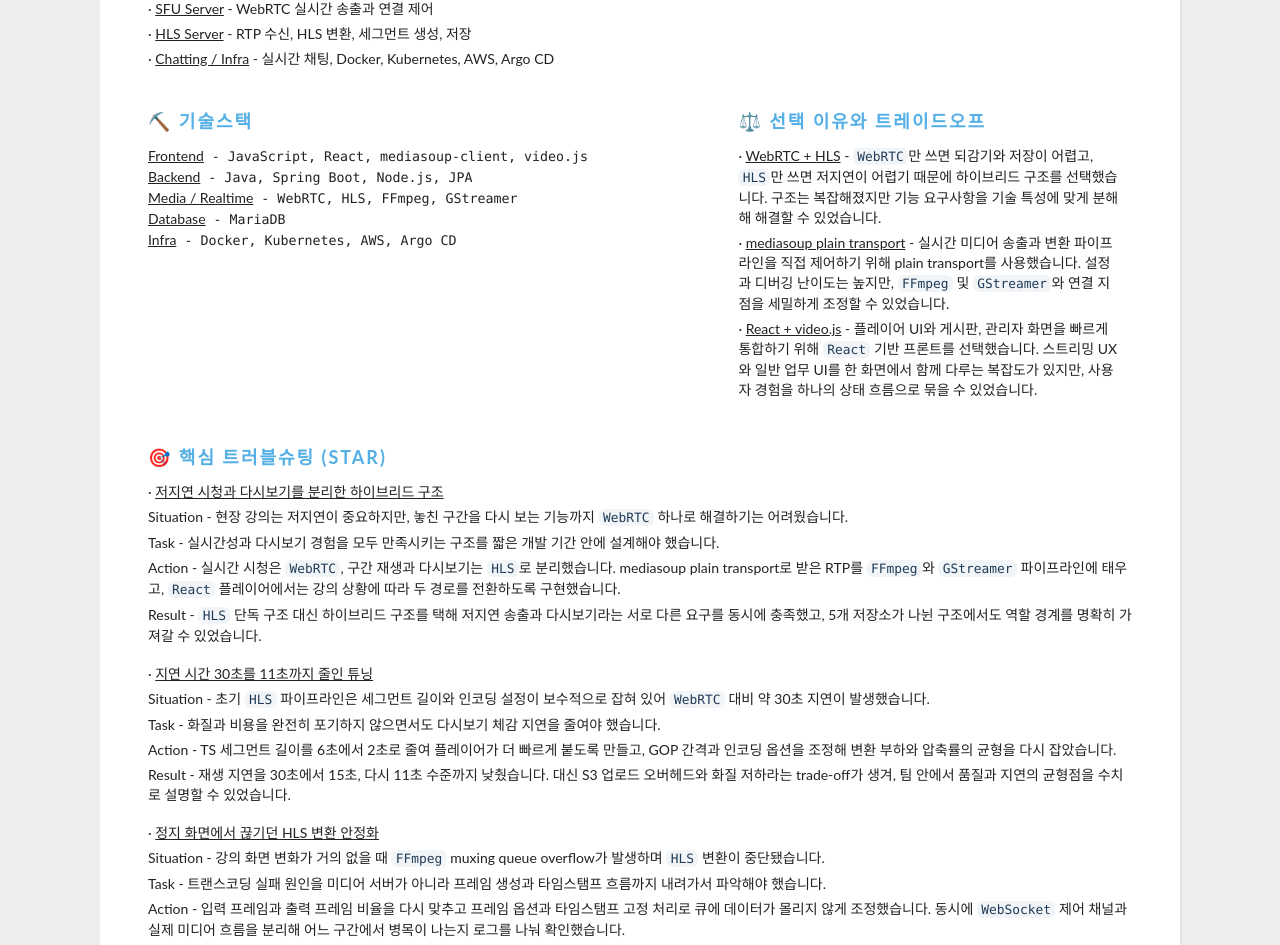
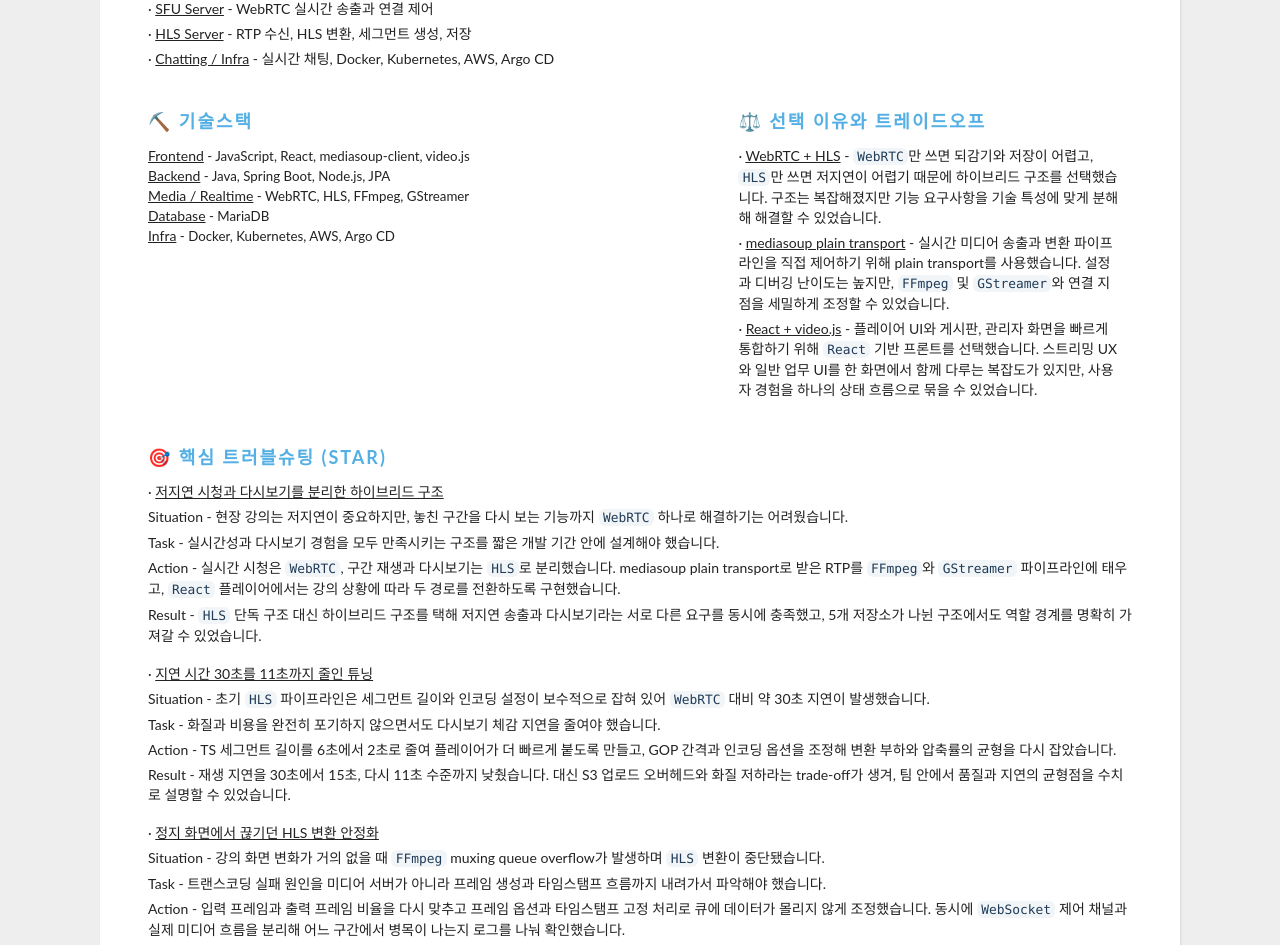
Before and after one commit to ljkhyeong/portfolio, a React (Create React App) app: page /project2 in a window 1280 px wide. Shown: the part 1091-2036 px from the top of the page. Built offline with nearby package versions, Linux system fonts and the light colour scheme.

Commit message:
기술스택 폰트 복구

```diff
--- a/src/css/Project.css
+++ b/src/css/Project.css
@@ -15,7 +15,6 @@
 }
 
 .details .left .addr {
-  font-family: "SFMono-Regular", "SF Mono", Menlo, Monaco, Consolas, monospace;
   font-size: 0.95em;
 }
 
```
